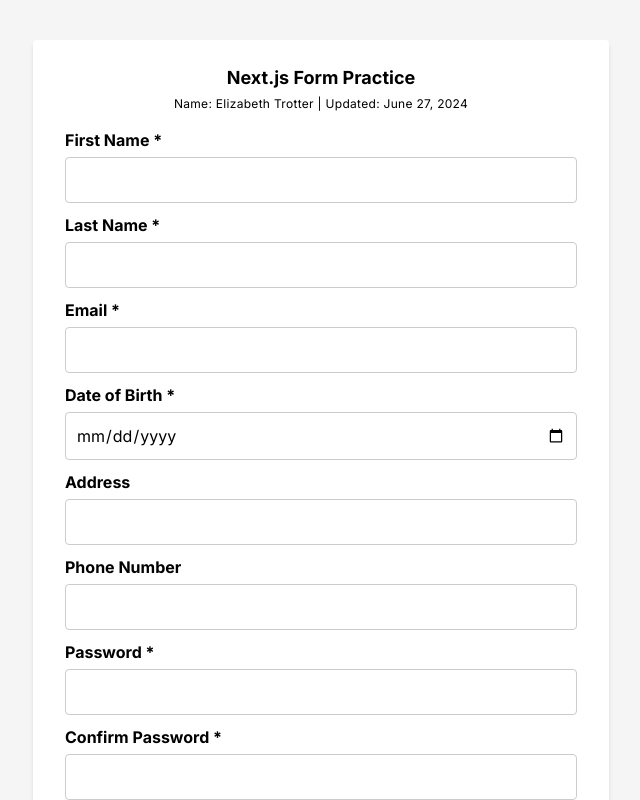
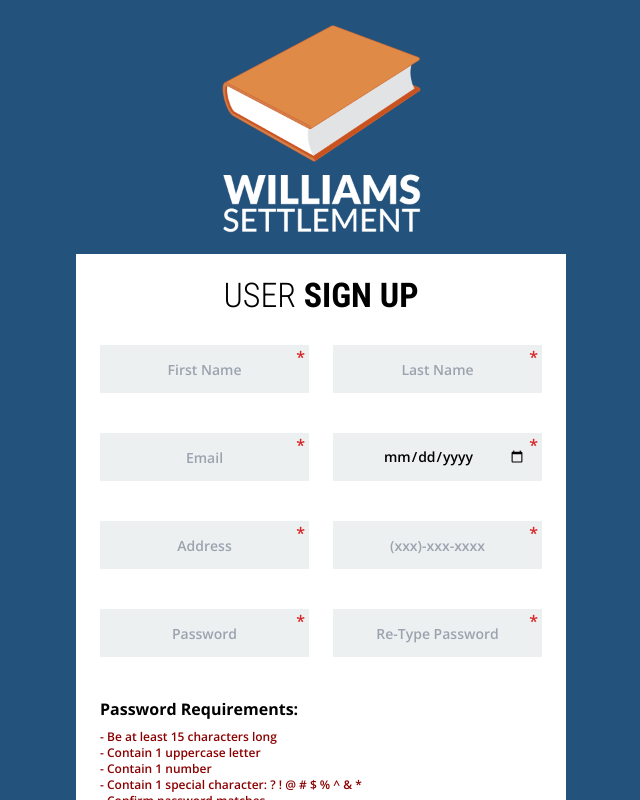
Before and after one commit to elizabeth-trotter/nextjsforms, a Next.js app: page / in a window 1280 px wide. Shown: the top 800 px of the page, without its empty margins (319-959 px from the left). Built offline with nearby package versions, Linux system fonts and the light colour scheme.

Commit message:
style update

```diff
--- a/src/app/globals.css
+++ b/src/app/globals.css
@@ -15,7 +15,7 @@
   margin-bottom: 5px;
 }
 
-input {
+/* input {
   border: 1px solid #ccc;
   padding: 10px;
   font-size: 16px;
@@ -24,9 +24,9 @@
   margin-bottom: 10px;
   border-radius: 4px;
   outline-offset: 4px;
-}
+} */
 
-button {
+/* button {
   background-color: black;
   border-radius: 4px;
   color: white;
@@ -45,4 +45,31 @@
 button[aria-disabled="true"] {
   opacity: 0.5;
   cursor: not-allowed;
+} */
+
+@font-face {
+  font-family: RobotoCondensed;
+  src: url(/RobotoCondensed.ttf);
 }
+
+@font-face {
+  font-family: Roboto;
+  src: url(/Roboto-Regular.ttf);
+}
+
+@font-face {
+  font-family: Open-Sans;
+  src: url(/Open-Sans.ttf);
+}
+
+.robotoCondensed {
+  font-family: RobotoCondensed;
+}
+
+.roboto {
+  font-family: Roboto;
+}
+
+.openSans {
+  font-family: Open-Sans;
+}
--- a/src/app/page.tsx
+++ b/src/app/page.tsx
@@ -87,32 +87,53 @@
 
 
   return (
-    <main className="flex min-h-screen flex-col items-center justify-between p-10">
+    <main className="min-h-screen w-full bg-[#23527C] flex items-center justify-center">
       <ToastContainer />
-      <form onSubmit={handleSubmit} className="w-full max-w-xl bg-white shadow-md rounded px-8 pt-6 pb-8 mb-4 block ">
-        <h1 className="text-lg font-bold text-center pb-1">Next.js Form Practice</h1>
-        <p className="text-xs tracking-wide text-center pb-4">Name: Elizabeth Trotter <span className="hidden sm:inline">|</span> <span className="block sm:inline">Updated: June 27, 2024</span></p>
+      <div className="flex items-center flex-col">
+        <img src="/WA-Logo.png" alt="William's Act Logo" />
+        <div className="bg-white px-6 py-4 min-w-72 sm:max-w-[538px] max-w-[288px] mb-12">
+          <h1 className="text-center text-[34px] text-black mb-6 robotoCondensed font-light ">USER <strong className="font-bold">SIGN UP</strong></h1>
 
-        <label htmlFor="firstname">First Name *</label>
-        <input type="text" id="firstname" name="firstname" className={`${isSubmitted && formData.firstname === '' ? 'border-red-500' : ''}`} value={formData.firstname} onChange={updateForm} minLength={2} maxLength={100} />
+          <form onSubmit={handleSubmit} className="openSans font-semibold">
+            <div className="grid sm:grid-cols-2 gap-6 ">
 
-        <label htmlFor="lastname">Last Name *</label>
-        <input type="text" id="lastname" name="lastname" className={`${isSubmitted && formData.lastname === '' ? 'border-red-500' : ''}`} value={formData.lastname} onChange={updateForm} minLength={2} maxLength={100} />
+              <div className='flex flex-col relative'>
+                <p className='text-red-600 absolute top-0 right-1'>*</p>
+                <input placeholder="First Name" type="text" id="firstName" name="firstName" className={`${isSubmitted && formData.firstname === '' ? 'border-red-500 text-center bg-[#ECF0F1] p-4 text-sm text-black mb-4 focus:outline-[#DD8A3E] focus:rounded-none h-12' : 'text-center bg-[#ECF0F1] p-4 text-sm text-black mb-4 focus:outline-[#DD8A3E] focus:rounded-none h-12'}`} value={formData.firstname} onChange={updateForm} minLength={2} maxLength={100} />
+              </div>
 
-        <label htmlFor="email">Email *</label>
-        <input type="email" autoComplete="email" id="email" name="email" className={`${isSubmitted && formData.email === '' ? 'border-red-500' : ''}`} value={formData.email} onChange={updateForm} />
 
-        <label htmlFor="dob">Date of Birth *</label>
-        <input type="date" id="dob" name="dob" className={`${isSubmitted && formData.dob === '' ? 'border-red-500' : ''}`} value={formData.dob} onChange={updateForm} max={maxDate} />
+              <div className='flex flex-col relative'>
+                <p className='text-red-600 absolute top-0 right-1'>*</p>
+                <input placeholder="Last Name" type="text" id="lastName" name="lastName" className={`${isSubmitted && formData.lastname === '' ? 'border-red-500 text-center bg-[#ECF0F1] p-4 text-sm text-black mb-4 focus:outline-[#DD8A3E] focus:rounded-none h-12' : 'text-center bg-[#ECF0F1] p-4 text-sm text-black mb-4 focus:outline-[#DD8A3E] focus:rounded-none h-12'}`} value={formData.lastname} onChange={updateForm} minLength={2} maxLength={100} />
+              </div>
 
-        <label htmlFor="address">Address</label>
-        <input type="text" autoComplete="street-address" id="address" name="address" value={formData.address} onChange={updateForm} maxLength={100} />
+              <div className='flex flex-col relative'>
+                <p className='text-red-600 absolute top-0 right-1'>*</p>
+                <input placeholder="Email" type="email" autoComplete="email" id="email" name="email" className={`${isSubmitted && formData.email === '' ? 'border-red-500 text-center bg-[#ECF0F1] p-4 text-sm text-black mb-4 focus:outline-[#DD8A3E] focus:rounded-none h-12' : 'text-center bg-[#ECF0F1] p-4 text-sm text-black mb-4 focus:outline-[#DD8A3E] focus:rounded-none h-12'}`} value={formData.email} onChange={updateForm} />
+              </div>
 
-        <label htmlFor="phonenumber">Phone Number</label>
-        <InputMask autoComplete="tel" mask="(999)-999-9999" value={formData.phonenumber} onChange={updateForm} id="phonenumber" name="phonenumber"></InputMask>
+              <div className='flex flex-col relative'>
+                <p className='text-red-600 absolute top-0 right-1'>*</p>
 
-        <label htmlFor="password">Password *</label>
-        <input type="password" id="password" name="password" className={`${isSubmitted && formData.password === '' ? 'border-red-500' : ''}`} value={formData.password}
+                <input placeholder="Birthdate" type="date" id="birthdate" name="birthdate" className={`${isSubmitted && formData.dob === '' ? 'border-red-500 text-center bg-[#ECF0F1] p-4 text-sm text-black mb-4 focus:outline-[#DD8A3E] focus:rounded-none h-12' : 'text-center bg-[#ECF0F1] p-4 text-sm text-black mb-4 focus:outline-[#DD8A3E] focus:rounded-none h-12'}`} value={formData.dob} onChange={updateForm} max={maxDate} />
+              </div>
+
+              <div className='flex flex-col relative'>
+                <p className='text-red-600 absolute top-0 right-1'>*</p>
+
+                <input className="text-center bg-[#ECF0F1] p-4 text-sm text-black mb-4 focus:outline-[#DD8A3E] focus:rounded-none h-12" placeholder="Address" type="text" autoComplete="street-address" id="address" name="address" value={formData.address} onChange={updateForm} maxLength={100} />
+              </div>
+
+              <div className='flex flex-col relative'>
+                <p className='text-red-600 absolute top-0 right-1'>*</p>
+
+                <InputMask className="text-center bg-[#ECF0F1] p-4 text-sm text-black mb-4 focus:outline-[#DD8A3E] focus:rounded-none h-12" placeholder="(xxx)-xxx-xxxx" autoComplete="tel" mask="(999)-999-9999" value={formData.phonenumber} onChange={updateForm} id="phoneNumber" name="phoneNumber"></InputMask>
+              </div>
+
+              <div className='flex flex-col relative'>
+                <p className='text-red-600 absolute top-0 right-1'>*</p>
+                <input placeholder="Password" type="password" id="password" name="password" className={`${isSubmitted && formData.password === '' ? 'border-red-500 text-center bg-[#ECF0F1] p-4 text-sm text-black mb-4 focus:outline-[#DD8A3E] focus:rounded-none h-12' : 'text-center bg-[#ECF0F1] p-4 text-sm text-black mb-4 focus:outline-[#DD8A3E] focus:rounded-none h-12'}`} value={formData.password}
                   pattern="^(?=.*[A-Z])(?=.*\d)(?=.*[?@!#$%^&*])(?!.*[^A-Za-z\d?@!#$%^&*]).{15,}$"
                   onChange={(e) => {
                     const { value } = e.target;
@@ -121,10 +142,17 @@
                     setFormData({ ...formData, password: sanitizedValue });
                   }}
                 />
+              </div>
 
-        <label htmlFor="confirmPassword">Confirm Password *</label>
-        <input type="password" id="confirmPassword" name="confirmPassword" className={`${isSubmitted && formData.confirmPassword === '' ? 'border-red-500' : ''}`} value={formData.confirmPassword} onChange={updateForm} />
 
+
+              <div className='flex flex-col relative'>
+                <p className='text-red-600 absolute top-0 right-1'>*</p>
+                <input placeholder="Re-Type Password" type="password" id="confirmPassword" name="confirmPassword" className={`${isSubmitted && formData.confirmPassword === '' ? 'border-red-500 text-center bg-[#ECF0F1] p-4 text-sm text-black mb-4 focus:outline-[#DD8A3E] focus:rounded-none h-12' : 'text-center bg-[#ECF0F1] p-4 text-sm text-black mb-4 focus:outline-[#DD8A3E] focus:rounded-none h-12'}`} value={formData.confirmPassword} onChange={updateForm} />
+              </div>
+
+
+              <div className=" col-span-2">
                 <h2 className="font-bold pb-2">Password Requirements:</h2>
                 <ol className="text-xs pb-5">
                   <li style={{ color: /.{15,}/.test(formData.password) ? '#004600' : '#8B0000' }}>- Be at least 15 characters long</li>
@@ -134,10 +162,22 @@
                   <li style={{ color: formData.password === formData.confirmPassword && formData.password.length > 0 ? '#004600' : '#8B0000' }}>- Confirm password matches</li>
                 </ol>
 
-        <button type="submit">Submit</button>
+              </div>
+
+
+            </div>
+
+            <div className="flex justify-center mt-6 w-full flex-col">
+              <button type="button" className="bg-[#DD8A3E] hover:brightness-90 p-4 w-full text-white text-sm font-bold tracking-wide" >Submit</button>
               <p className="text-xs text-end pt-1">* fields required</p>
+            </div>
+
 
           </form>
+        </div>
+      </div>
+
+
     </main>
   );
 };
```
Lines whose indentation alone changed are shown as unchanged.
